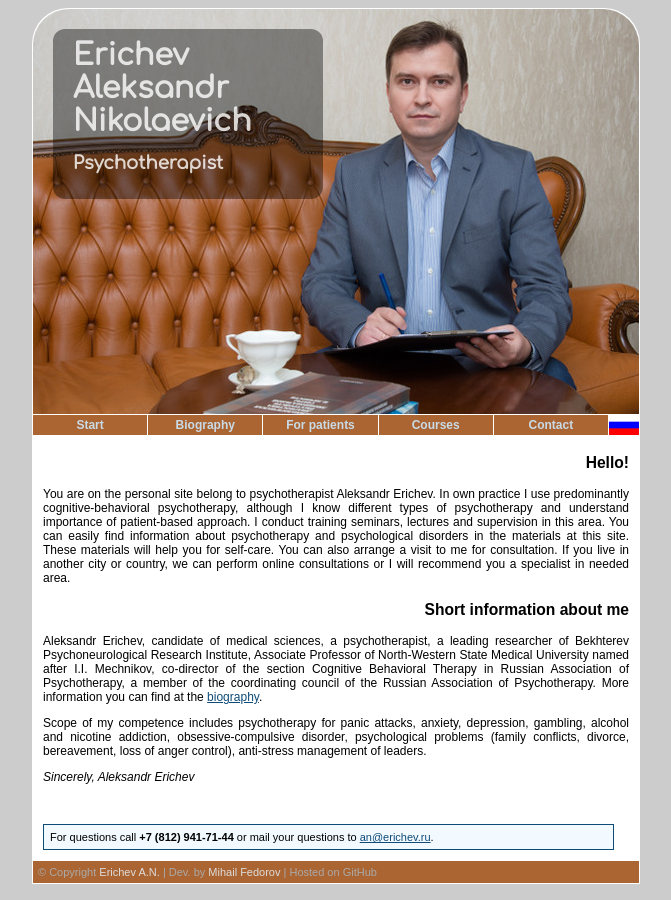
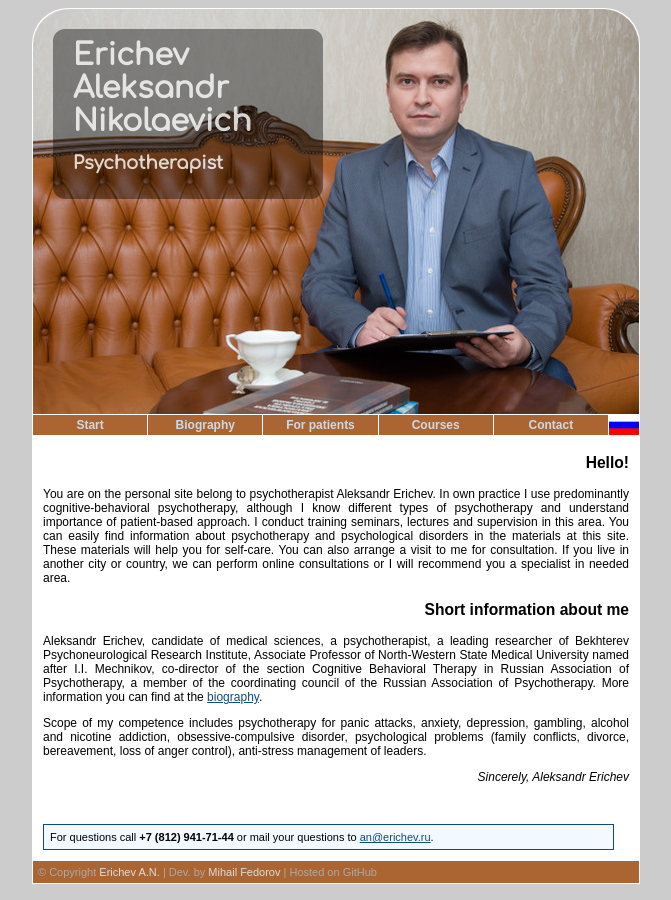
Before and after one commit to i-vanhoe/erichev.ru, a Jekyll site: the page built from _pages/en/index.html, in a window 1280 px wide. Shown: the whole page, without its empty margins (304-975 px from the left). Built offline with Jekyll 4.4.1, drawn with Linux system fonts in a browser that asks for light colours.

Commit message:
New translations

```diff
--- a/_pages/en/index.html
+++ b/_pages/en/index.html
@@ -15,4 +15,4 @@ permalink: /en/
 
 <p>Scope of my competence includes psychotherapy for panic attacks, anxiety, depression, gambling, alcohol and nicotine addiction, obsessive-compulsive disorder, psychological problems (family conflicts, divorce, bereavement, loss of anger control), anti-stress management of leaders.</p>
 
-<p><em>Sincerely, Aleksandr Erichev</em></p>
+<p style="width: 100%; text-align: right; font-style: italic;">Sincerely, Aleksandr Erichev</p>
```
